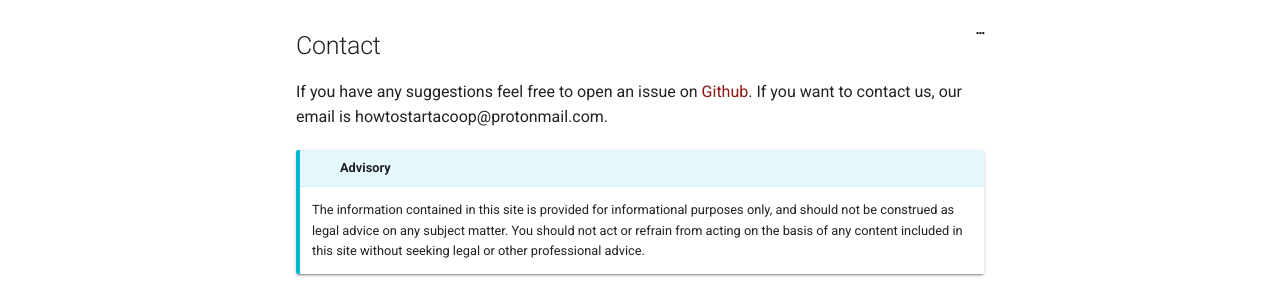
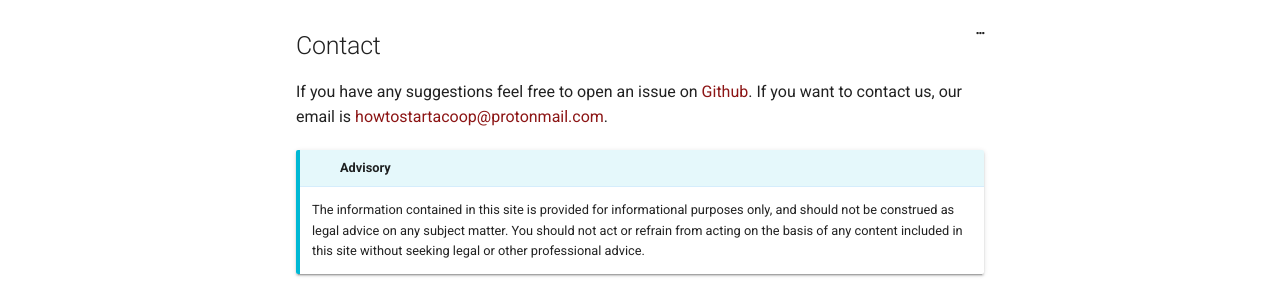
Before and after one commit to howtostartacoop/howtostartacoop, a Jekyll site: the page built from pages/index.md, in a window 1280 px wide and 900 px high. Shown: the part 461-761 px from the top of the window. Built offline with Jekyll 4.4.1, drawn with Linux system fonts in a browser that asks for light colours; part of the change alters nothing that is shown.

```diff
--- a/pages/index.md
+++ b/pages/index.md
@@ -13,5 +13,5 @@ To ask a question on any topic covered on this site, click the ellipses and then
 
 ## Contact
 If you have any suggestions feel free to open an issue on [Github](https://github.com/howtostartacoop/howtostartacoop/issues).
-If you want to contact us, our email is howtostartacoop@protonmail.com.
+If you want to contact us, our email is [howtostartacoop@protonmail.com](mailto:howtostartacoop@protonmail.com).
 {% include alert.html type="info" title="Advisory" content="The information contained in this site is provided for informational purposes only, and should not be construed as legal advice on any subject matter. You should not act or refrain from acting on the basis of any content included in this site without seeking legal or other professional advice." %}
```
